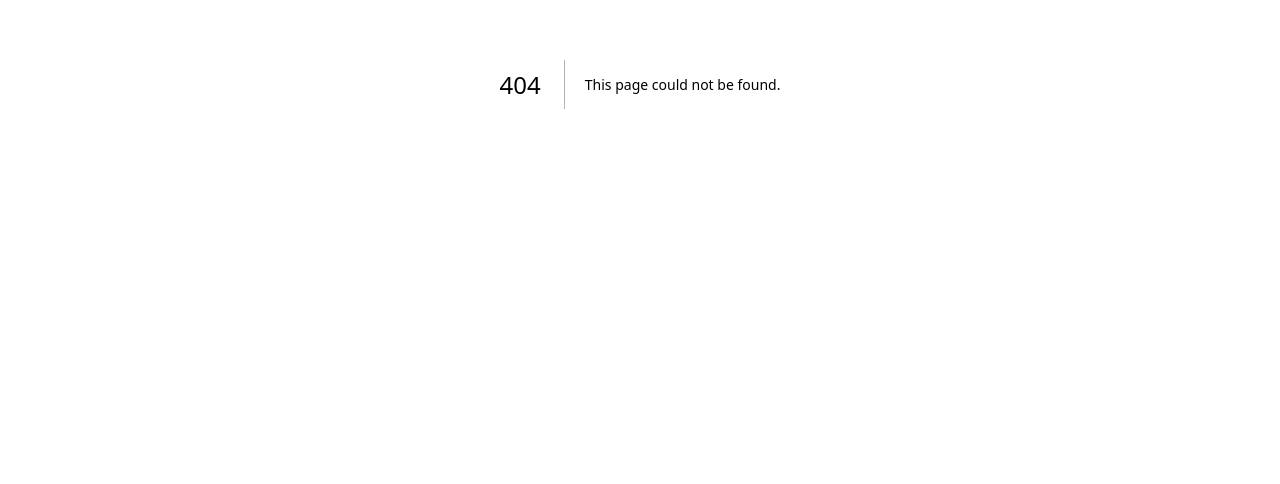
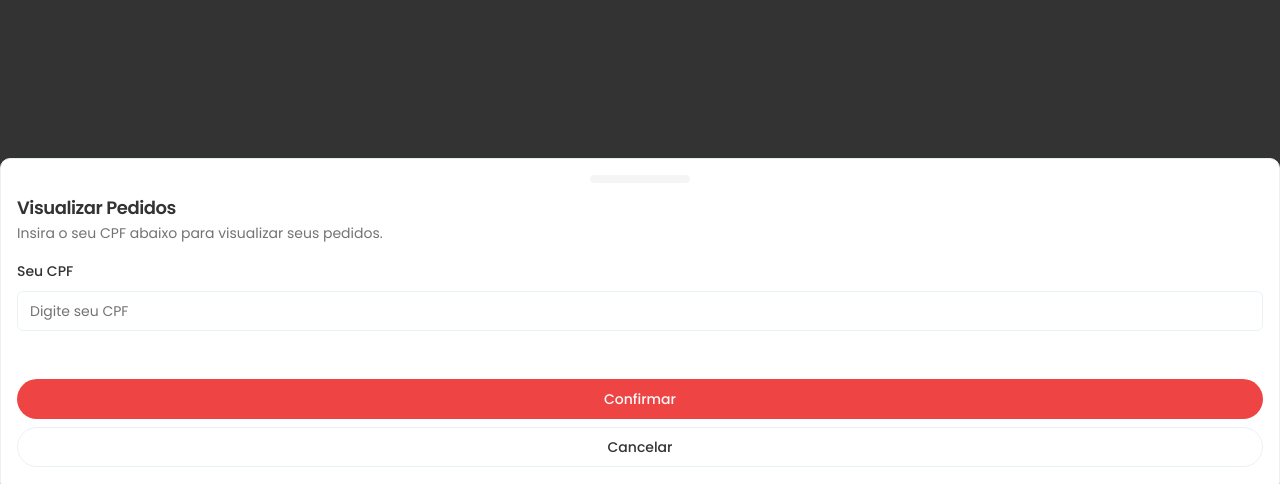
Before and after one commit to amandakarolline/fsw-donalds, a Next.js app: page /1/orders in a window 1280 px wide. Before the commit this address had no page. Shown: the part 316-800 px from the top of the page. Built offline with nearby package versions, Linux system fonts and the light colour scheme.

Commit message:
feat: add orders page

```diff
--- a/package.json
+++ b/package.json
@@ -17,6 +17,7 @@
     "@radix-ui/react-dialog": "^1.1.6",
     "@radix-ui/react-label": "^2.1.2",
     "@radix-ui/react-scroll-area": "^1.2.3",
+    "@radix-ui/react-separator": "^1.1.2",
     "@radix-ui/react-slot": "^1.1.2",
     "class-variance-authority": "^0.7.1",
     "clsx": "^2.1.1",
--- a/src/app/[slug]/menu/action/create-order.ts
+++ b/src/app/[slug]/menu/action/create-order.ts
@@ -1,6 +1,7 @@
 "use server";
 
 import { ConsumptionMethod } from "@prisma/client";
+import { redirect } from "next/navigation";
 
 import { db } from "@/lib/prisma";
 
@@ -57,4 +58,5 @@
       restaurantId: restaurant.id,
     },
   });
+  redirect(`/${input.slug}/orders`);
 };
--- a/src/app/[slug]/menu/components/finish-order-dialog.tsx
+++ b/src/app/[slug]/menu/components/finish-order-dialog.tsx
@@ -102,7 +102,7 @@
         </DrawerHeader>
         <div className="p-5">
           <Form {...form}>
-            <form onSubmit={form.handleSubmit(onSubmit)}>
+            <form onSubmit={form.handleSubmit(onSubmit)} className="space-y-8">
               <FormField
                 control={form.control}
                 name="name"
--- /dev/null
+++ b/src/app/[slug]/orders/components/cpf-form.tsx
@@ -0,0 +1,107 @@
+"use client";
+
+import { zodResolver } from "@hookform/resolvers/zod";
+import { usePathname, useRouter } from "next/navigation";
+import { useForm } from "react-hook-form";
+import { PatternFormat } from "react-number-format";
+import { z } from "zod";
+
+import { Button } from "@/components/ui/button";
+import {
+  Drawer,
+  DrawerClose,
+  DrawerContent,
+  DrawerDescription,
+  DrawerFooter,
+  DrawerHeader,
+  DrawerTitle,
+} from "@/components/ui/drawer";
+import {
+  Form,
+  FormControl,
+  FormField,
+  FormItem,
+  FormLabel,
+  FormMessage,
+} from "@/components/ui/form";
+import { Input } from "@/components/ui/input";
+
+import { isValidCpf, removeCpfPunctuation } from "../../menu/helpers/cpf";
+
+const formSchema = z.object({
+  cpf: z
+    .string()
+    .trim()
+    .min(1, {
+      message: "O CPF é obrigatório",
+    })
+    .refine((value) => isValidCpf(value), {
+      message: "CPF inválido",
+    }),
+});
+
+type FormSchema = z.infer<typeof formSchema>;
+
+const CpfForm = () => {
+  const form = useForm<FormSchema>({
+    resolver: zodResolver(formSchema),
+  });
+  const router = useRouter();
+  const pathname = usePathname();
+  const onSubmit = (data: FormSchema) => {
+    router.push(`${pathname}?cpf=${removeCpfPunctuation(data.cpf)}`);
+  };
+  const handleCancel = () => {
+    router.back();
+  };
+  return (
+    <Drawer open>
+      <DrawerContent>
+        <DrawerHeader>
+          <DrawerTitle>Visualizar Pedidos</DrawerTitle>
+          <DrawerDescription>
+            Insira o seu CPF abaixo para visualizar seus pedidos.
+          </DrawerDescription>
+        </DrawerHeader>
+        <Form {...form}>
+          <form onSubmit={form.handleSubmit(onSubmit)} className="space-y-8">
+            <FormField
+              control={form.control}
+              name="cpf"
+              render={({ field }) => (
+                <FormItem className="px-4">
+                  <FormLabel>Seu CPF</FormLabel>
+                  <FormControl>
+                    <PatternFormat
+                      placeholder="Digite seu CPF"
+                      format="###.###.###-##"
+                      customInput={Input}
+                      {...field}
+                    />
+                  </FormControl>
+                  <FormMessage />
+                </FormItem>
+              )}
+            />
+            <DrawerFooter>
+              <Button variant="destructive" className="w-full rounded-full">
+                Confirmar
+              </Button>
+              <DrawerClose asChild>
+                <Button
+                  variant="outline"
+                  className="w-full rounded-full"
+                  onClick={handleCancel}
+                >
+                  Cancelar
+                </Button>
+              </DrawerClose>
+            </DrawerFooter>
+          </form>
+        </Form>
+      </DrawerContent>
+    </Drawer>
+  );
+};
+
+export default CpfForm;
--- /dev/null
+++ b/src/app/[slug]/orders/components/order-list.tsx
@@ -0,0 +1,86 @@
+import { OrderStatus, Prisma } from "@prisma/client";
+import { ChevronLastIcon, ScrollTextIcon } from "lucide-react";
+import Image from "next/image";
+
+import { Button } from "@/components/ui/button";
+import { Card, CardContent } from "@/components/ui/card";
+import { Separator } from "@/components/ui/separator";
+import { formatCurrency } from "@/helpers/format-currency";
+
+interface OrderListProps {
+  orders: Array<
+    Prisma.OrderGetPayload<{
+      include: {
+        restaurant: {
+          select: {
+            name: true;
+            avatarImageUrl: true;
+          };
+        };
+        orderProducts: {
+          include: {
+            product: true;
+          };
+        };
+      };
+    }>
+  >;
+}
+
+const getStatusLabel = (status: OrderStatus) => {
+  if (status === "FINISHED") return "Finalizado";
+  if (status === "IN_PREPARATION") return "Em preparo";
+  if (status === "PENDING") return "Pendente";
+  return "";
+};
+
+const OrderList = ({ orders }: OrderListProps) => {
+  return (
+    <div className="space-y-6 p-6">
+      <Button size="icon" variant="secondary" className="rounded-full">
+        <ChevronLastIcon />
+      </Button>
+      <div className="flex items-center gap-3">
+        <ScrollTextIcon />
+        <h2 className="text-lg font-semibold">Meus Pedidos</h2>
+      </div>
+      {orders.map((order) => (
+        <Card key={order.id}>
+          <CardContent className="space-y-4 p-5">
+            <div
+              className={`w-fit rounded-full px-2 text-white ${order.status === OrderStatus.FINISHED ? "bg-green-500 text-white" : "bg-gray-200 text-gray-500"}`}
+            >
+              {getStatusLabel(order.status)}
+            </div>
+            <div className="flex items-center gap-2">
+              <div className="relative h-5 w-5">
+                <Image
+                  src={order.restaurant.avatarImageUrl}
+                  alt={order.restaurant.name}
+                  className="rounded-sm"
+                  fill
+                />
+              </div>
+              <p className="text-sm font-semibold">{order.restaurant.name}</p>
+            </div>
+            <Separator />
+            <div className="space-y-2">
+              {order.orderProducts.map((product) => (
+                <div key={product.id} className="flex items-center gap-2">
+                  <div className="flex h-5 w-5 items-center justify-center rounded-full bg-gray-400 text-xs font-semibold text-white">
+                    {product.quantity}
+                  </div>
+                  <p className="text-sm">{product.product.name}</p>
+                </div>
+              ))}
+            </div>
+            <Separator />
+            <p className="text-sm">{formatCurrency(order.total)}</p>
+          </CardContent>
+        </Card>
+      ))}
+    </div>
+  );
+};
+
+export default OrderList;
--- /dev/null
+++ b/src/app/[slug]/orders/page.tsx
@@ -0,0 +1,40 @@
+import { db } from "@/lib/prisma";
+
+import { isValidCpf, removeCpfPunctuation } from "../menu/helpers/cpf";
+import CpfForm from "./components/cpf-form";
+import OrderList from "./components/order-list";
+
+interface OrdersPageProps {
+  searchParams: Promise<{ cpf: string }>;
+}
+
+const OrdersPage = async ({ searchParams }: OrdersPageProps) => {
+  const { cpf } = await searchParams;
+  if (!cpf) {
+    return <CpfForm />;
+  }
+  if (!isValidCpf(cpf)) {
+    return <CpfForm />;
+  }
+  const orders = await db.order.findMany({
+    where: {
+      customerCpf: removeCpfPunctuation(cpf),
+    },
+    include: {
+      restaurant: {
+        select: {
+          name: true,
+          avatarImageUrl: true,
+        },
+      },
+      orderProducts: {
+        include: {
+          product: true,
+        },
+      },
+    },
+  });
+  return <OrderList orders={orders} />;
+};
+
+export default OrdersPage;
--- /dev/null
+++ b/src/components/ui/separator.tsx
@@ -0,0 +1,31 @@
+"use client"
+
+import * as React from "react"
+import * as SeparatorPrimitive from "@radix-ui/react-separator"
+
+import { cn } from "@/lib/utils"
+
+const Separator = React.forwardRef<
+  React.ElementRef<typeof SeparatorPrimitive.Root>,
+  React.ComponentPropsWithoutRef<typeof SeparatorPrimitive.Root>
+>(
+  (
+    { className, orientation = "horizontal", decorative = true, ...props },
+    ref
+  ) => (
+    <SeparatorPrimitive.Root
+      ref={ref}
+      decorative={decorative}
+      orientation={orientation}
+      className={cn(
+        "shrink-0 bg-border",
+        orientation === "horizontal" ? "h-[1px] w-full" : "h-full w-[1px]",
+        className
+      )}
+      {...props}
+    />
+  )
+)
+Separator.displayName = SeparatorPrimitive.Root.displayName
+
+export { Separator }
```
Also changed, not shown: 2 other files (tests, documents, lock files or other folders).
